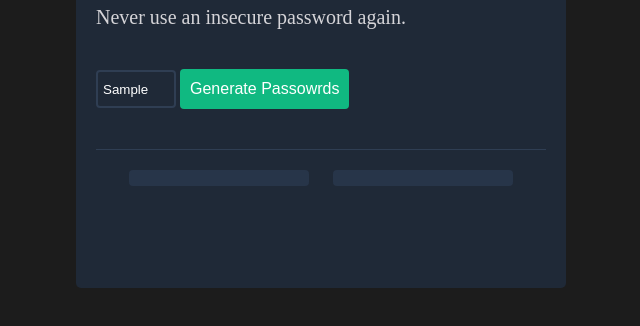
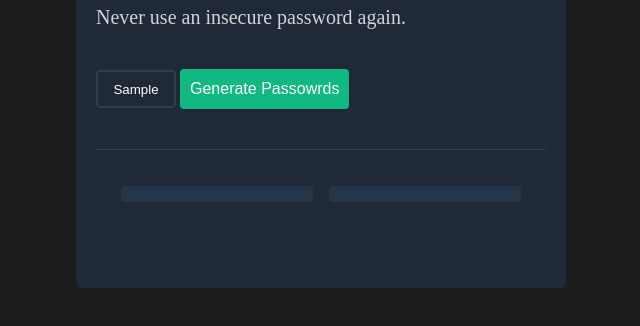
Before and after one commit to Nox917/Password-Generator, a website built with Vite: page index.html in a window 1280 px wide. Both pictures are taken after typing "Sample" into the empty fields and a click on the button "Generate Passowrds". Shown: the part 172-498 px from the top of the page, without its empty margins (319-959 px from the left). Built offline with nearby package versions, Linux system fonts and the light colour scheme; a web font is replaced by a local one.

Commit message:
modified css
modified the style of the generated passwords

```diff
--- a/index.css
+++ b/index.css
@@ -38,6 +38,7 @@ body {
     padding: 0px 5px;
     background-color: #1F2937;
     color: white;
+    text-align: center;
 
 }
 
@@ -64,7 +65,7 @@ body {
 
 }
 
-#passwords > button{
+#passwords > p{
     background-color: #273549;
     border-radius: 4px;
     padding: 8px 6px;
@@ -74,8 +75,10 @@ body {
     color: #10B981;
     width: 180px;
     border: none;
+    text-align: center;
 }
 
 #pass1 , #pass2 {
     display: none;
+    border: 2px solid #2F3E53;
 }
--- a/index.html
+++ b/index.html
@@ -17,8 +17,8 @@
                 <button id="gen-btn" onclick="renderPasswords()">Generate Passowrds</button>
             </div>
             <div id="passwords">
-                <button id="pass1">fdlkjfdsjljfdl</button>
-                <button id="pass2">fkjldksjfkdljfd</button>
+                <p id="pass1"></p>
+                <p id="pass2"></p>
             </div>
         </div>
 
```
